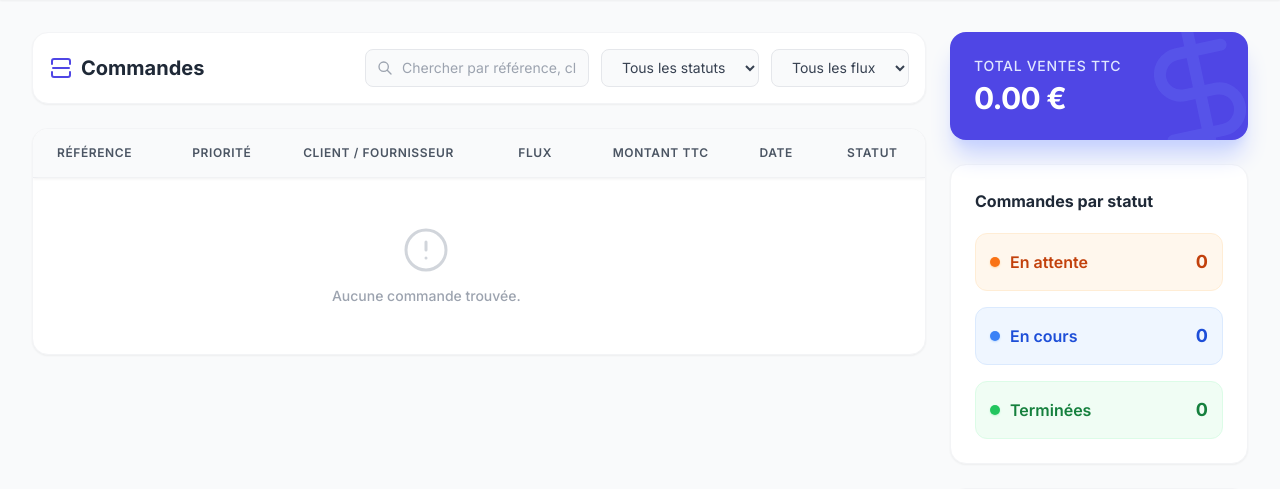
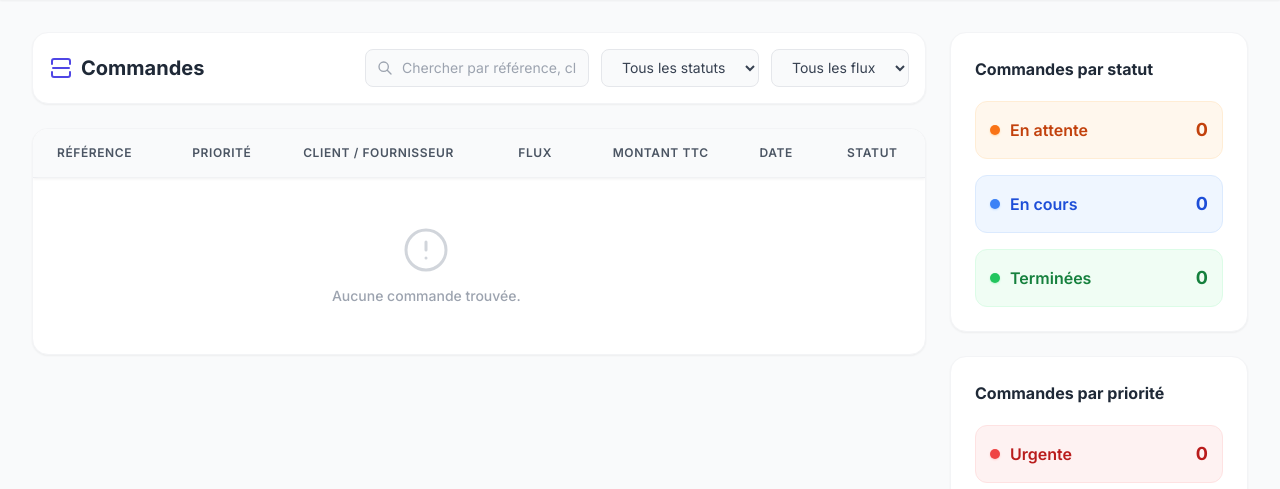
Before and after one commit to M-Rouf/crm_dashboard, a FastAPI app: page /commandes in a window 1280 px wide. Shown: the part 65-554 px from the top of the page. Run offline with FastAPI, Linux system fonts and the light colour scheme; data that the repository does not hold is empty; some libraries are stand-ins or nearby versions.

Commit message:
Suppression du total des ventes de la page commandes

```diff
--- a/templates/commandes.html
+++ b/templates/commandes.html
@@ -296,23 +296,6 @@
 
             <!-- Sidebar (25% sur Desktop) -->
             <aside class="md:w-1/4 flex flex-col gap-6 order-1 md:order-2">
-                <div
-                    class="bg-indigo-600 p-6 rounded-2xl shadow-xl shadow-indigo-200 text-white relative overflow-hidden">
-                    <div class="relative z-10">
-                        <h3 class="text-indigo-100 font-medium text-sm mb-1 uppercase tracking-wider">
-                            Total Ventes TTC
-                        </h3>
-                        <div class="text-3xl font-bold tracking-tight">
-                            {{ stats.totalVentesTtc.toFixed(2) }} €
-                        </div>
-                    </div>
-                    <svg class="absolute -bottom-6 -right-6 w-36 h-36 text-indigo-500 opacity-40 transform -rotate-12"
-                        xmlns="http://www.w3.org/2000/svg" viewBox="0 0 24 24" fill="none" stroke="currentColor"
-                        stroke-width="2" stroke-linecap="round" stroke-linejoin="round">
-                        <line x1="12" y1="1" x2="12" y2="23"></line>
-                        <path d="M17 5H9.5a3.5 3.5 0 0 0 0 7h5a3.5 3.5 0 0 1 0 7H6"></path>
-                    </svg>
-                </div>
 
                 <div class="bg-white p-6 rounded-2xl shadow-sm border border-gray-100 flex flex-col gap-4">
                     <h3 class="text-gray-800 font-bold mb-1">Commandes par statut</h3>
@@ -454,15 +437,7 @@
                 });
 
                 const stats = computed(() => {
-                    let totalVentesTtc = 0;
-                    commandes.value.forEach((c) => {
-                        if (c.flux === "vente" && c.montant_ttc) {
-                            totalVentesTtc += parseFloat(c.montant_ttc);
-                        }
-                    });
-
                     return {
-                        totalVentesTtc: totalVentesTtc,
                         en_attente: commandes.value.filter(
                             (a) => a.statut === "en_attente",
                         ).length,
```
